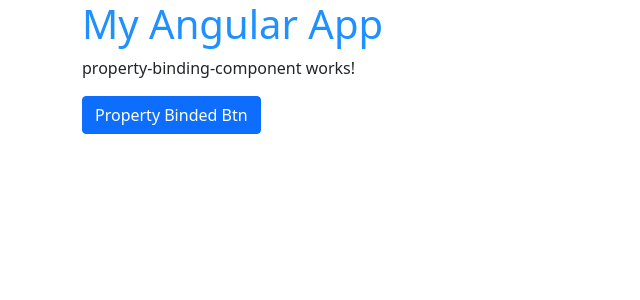
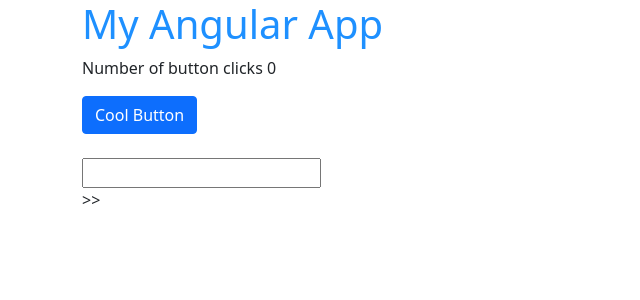
Before and after one commit to masalamind/angularFoundations, an Angular app in the folder EnemyOfSyntax/: page / in a window 1280 px wide. Shown: the top 300 px of the page, without its empty margins (0-640 px from the left). Built offline with nearby package versions, Linux system fonts and the light colour scheme.

Commit message:
Adds event binding, with argument and without to capture user input

```diff
--- /dev/null
+++ b/EnemyOfSyntax/src/app/Basics/DataBinding/event-binding/event-binding.component.html
@@ -0,0 +1,11 @@
+<p>Number of button clicks {{clicks}}</p>
+
+<!-- Event binding: bind click event to a method in the logic/ts file -->
+<button class="btn btn-primary" (click)="buttonClick()"> Cool Button </button> <br><br>
+
+
+<!-- Event binding: bind with an input event, and give it a method that takes an argument(the event) -->
+
+<input type="text" (input)="takeInput($event)"> <br>
+
+<p>>> {{userInput}}</p>
--- /dev/null
+++ b/EnemyOfSyntax/src/app/Basics/DataBinding/event-binding/event-binding.component.ts
@@ -0,0 +1,30 @@
+import { Component, OnInit } from '@angular/core';
+
+@Component({
+  selector: 'app-event-binding',
+  templateUrl: './event-binding.component.html',
+  styleUrls: ['./event-binding.component.css']
+})
+export class EventBindingComponent implements OnInit {
+  clicks = 0;
+  userInput = "";
+
+  buttonClick = ()=>{
+    return this.clicks++;
+  }
+
+  // indicate the type of the argument
+
+  takeInput = (evt:any)=>{
+    // console.log(evt);  # the event you'll log out
+    // console.log(evt.target.value);
+
+    this.userInput = evt.target.value;
+  }
+
+  constructor() { }
+
+  ngOnInit(): void {
+  }
+
+}
--- a/EnemyOfSyntax/src/app/Basics/DataBinding/interpolation-component/interpolation-comp.component.html
+++ b/EnemyOfSyntax/src/app/Basics/DataBinding/interpolation-component/interpolation-comp.component.html
@@ -1,6 +1,6 @@
 <p>Component name: <em> {{ name }} </em></p>
 
-<h4>The cars of the component</h4>
+<h4>The {{numberOfCars()}} cars of the component </h4>
 <div>
     <p>{{cars[0]}}</p>
     <p>{{cars[1]}}</p>
--- a/EnemyOfSyntax/src/app/Basics/DataBinding/interpolation-component/interpolation-comp.component.ts
+++ b/EnemyOfSyntax/src/app/Basics/DataBinding/interpolation-component/interpolation-comp.component.ts
@@ -21,4 +21,9 @@
         isTall: true
     }
 
+    numberOfCars = ()=> {
+
+        return this.cars.length;
+    }
+
 }
--- a/EnemyOfSyntax/src/app/app.component.html
+++ b/EnemyOfSyntax/src/app/app.component.html
@@ -2,6 +2,7 @@
 <!-- <a-cool-component></a-cool-component>
 <button class="btn btn-primary">Click</button>
 
-<interpolation-comp></interpolation-comp> -->
+<interpolation-comp></interpolation-comp>
 
-<app-property-binding-component></app-property-binding-component>
+<app-property-binding-component></app-property-binding-component> -->
+<app-event-binding></app-event-binding>
--- a/EnemyOfSyntax/src/app/app.module.ts
+++ b/EnemyOfSyntax/src/app/app.module.ts
@@ -4,11 +4,12 @@
 import { AppComponent } from './app.component';
 import { coolComponent } from './IntroToAngular/my-component/my-component.component';
 import { InterpolationComponent } from './Basics/DataBinding/interpolation-component/interpolation-comp.component';
-import { PropertyBindingComponent } from './Basics/DataBinding/property-binding-component/property-binding-component.component'
+import { PropertyBindingComponent } from './Basics/DataBinding/property-binding-component/property-binding-component.component';
+import { EventBindingComponent } from './Basics/DataBinding/event-binding/event-binding.component'
 
 @NgModule({
   declarations: [
-    AppComponent, coolComponent, InterpolationComponent, PropertyBindingComponent
+    AppComponent, coolComponent, InterpolationComponent, PropertyBindingComponent, EventBindingComponent
   ],
   imports: [
     BrowserModule
```
Also changed, not shown: EnemyOfSyntax/src/app/Basics/DataBinding/event-binding/event-binding.component.css (added).
